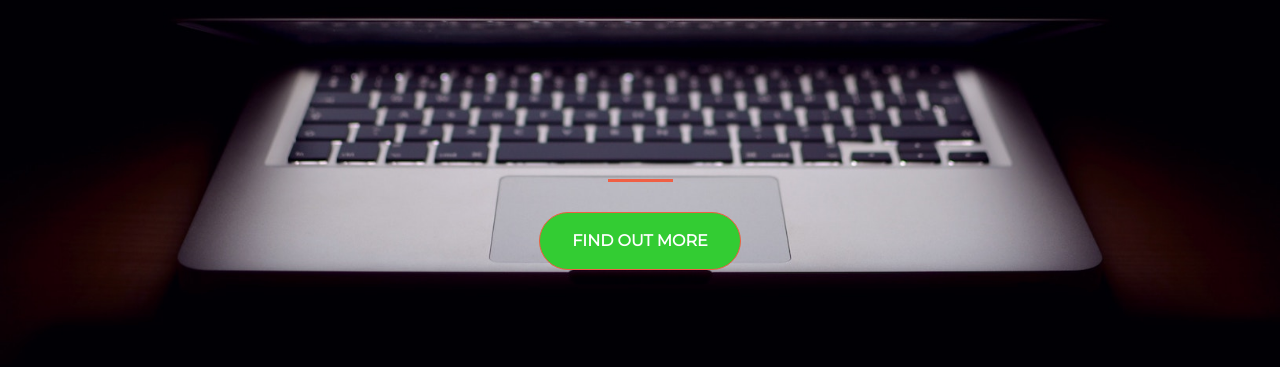
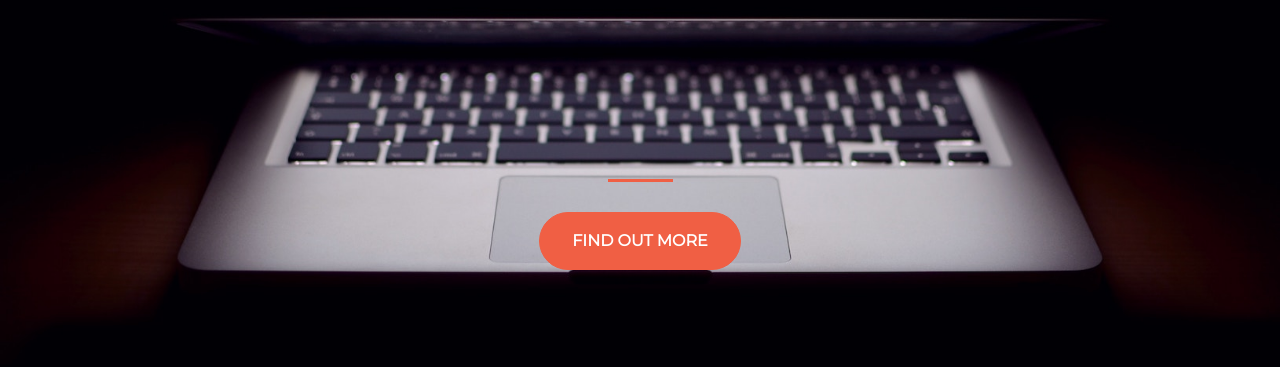
Before and after one commit to dduarte777/dduarte777.github.io, a plain HTML site: page index.html in a window 1280 px wide. Shown: the part 295-662 px from the top of the page. Drawn offline with nearby package versions, Linux system fonts and the light colour scheme.

Commit message:
Update style.css

```diff
--- a/style.css
+++ b/style.css
@@ -46,7 +46,7 @@ header.startup h1 {
 }
 
 .btn-primary {
-  background-color:#33cc33;
+  background-color:#F05F44;
   border-color: #F05F44; }
 
 .btn-primary:hover {
```
